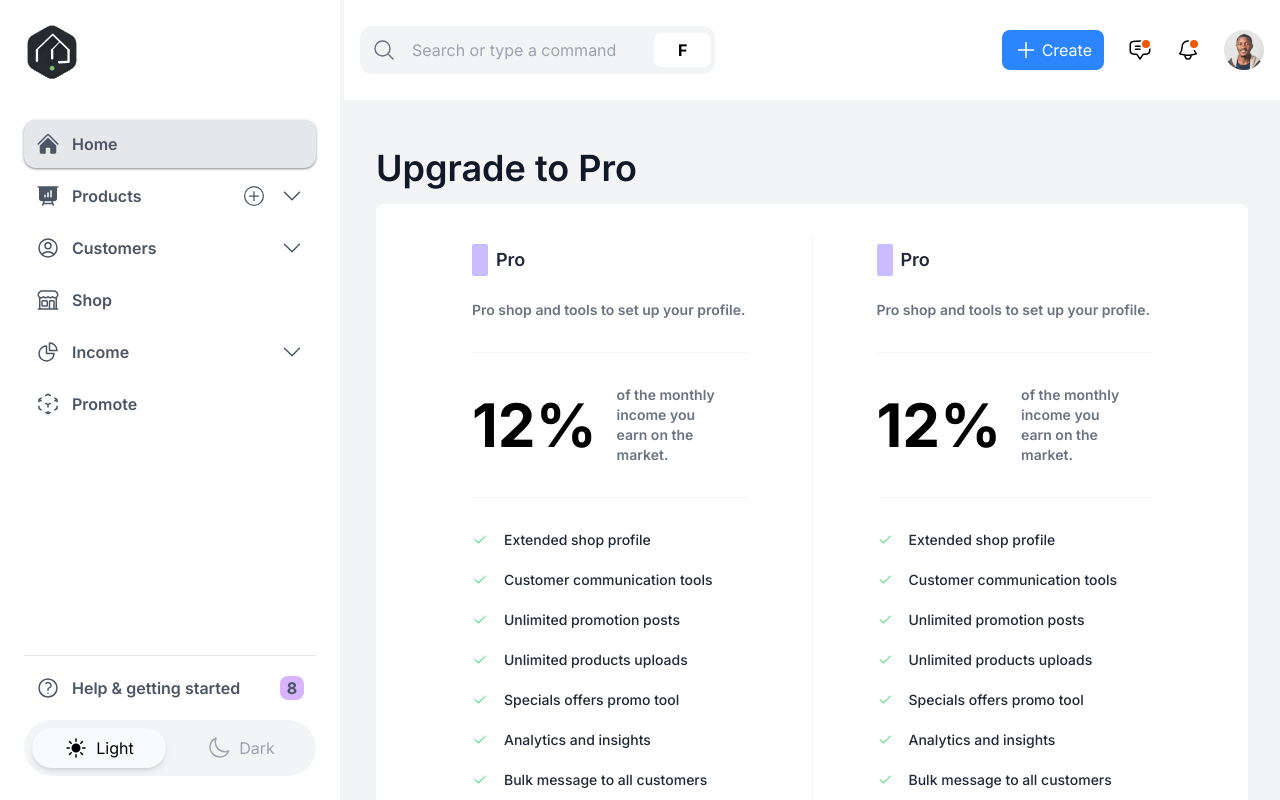
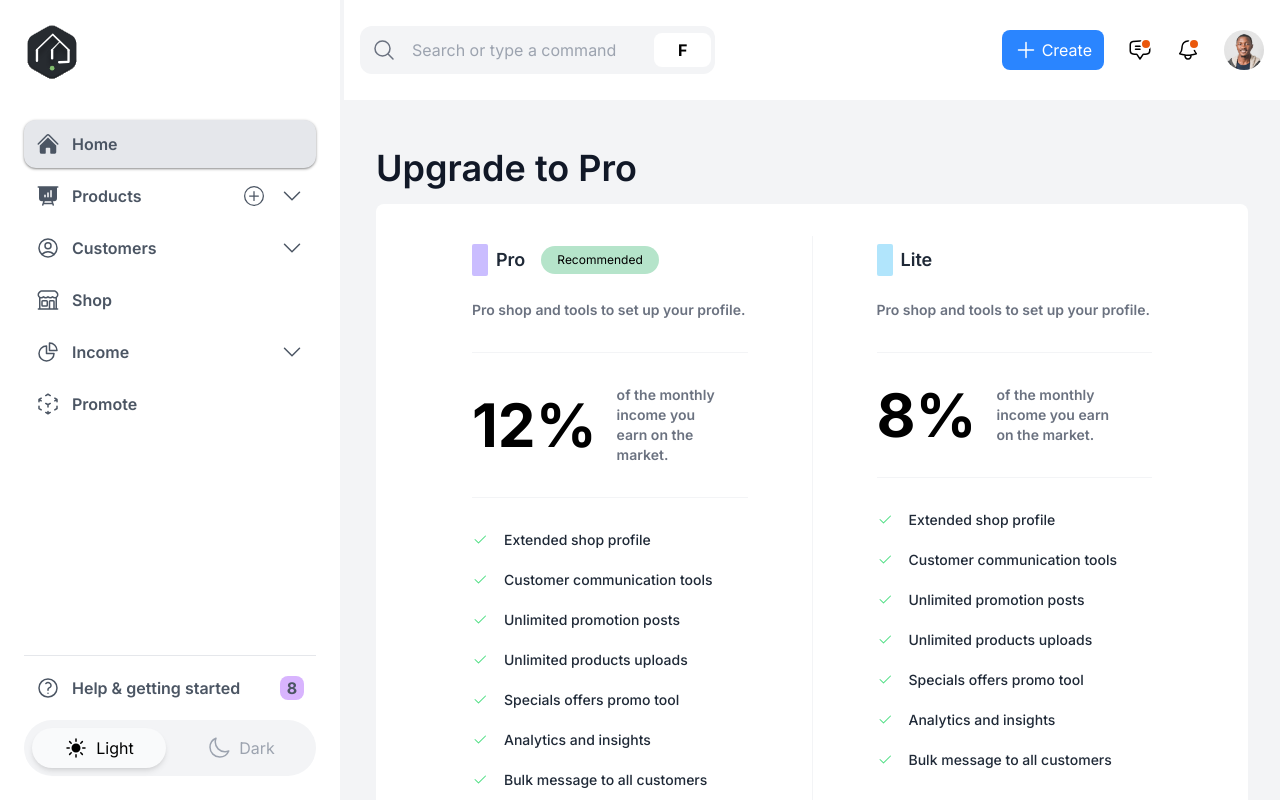
Before and after one commit to IdealBox/Fairlyx-FrontEnd-NEW, a React (Create React App) app: page /vendor/upgrade-plan in a window 1280 px wide. Built offline with nearby package versions, Linux system fonts and the light colour scheme; some icons are missing.

Commit message:
Fixed upgrade to pro card buttons

```diff
--- a/src/screens/vendor/upgrade/components/PlanCard.tsx
+++ b/src/screens/vendor/upgrade/components/PlanCard.tsx
@@ -79,9 +79,9 @@ const PlanCard = ({
 			<button
 				className={`${
 					planType === 'pro'
-						? 'bg-blue-600 hover:bg-blue-700 '
-						: 'hover:bg-blue-50 '
-				}" text-gray-50 w-full py-2 font-semibold rounded-lg text-sm mt-4"`}
+						? 'bg-blue-600 hover:bg-blue-700 text-gray-50 '
+						: 'hover:border-gray-400 text-gray-800 border border-gray-200 dark:text-gray-50 dark:border-gray-700 dark:hover:border-gray-500 '
+				}" w-full py-2 font-semibold rounded-lg text-sm mt-4"`}
 			>
 				{buttonText}
 			</button>
--- a/src/screens/vendor/upgrade/index.tsx
+++ b/src/screens/vendor/upgrade/index.tsx
@@ -5,7 +5,7 @@ import FrequentlyAskQuestions from './components/FrequentlyAskQuestions';
 const planProps: Props = {
 	planType: 'pro',
 	caption: 'Pro shop and tools to set up your profile.',
-	recommended: false,
+	recommended: true,
 	rate: 12,
 	features: [
 		'Extended shop profile',
@@ -31,7 +31,12 @@ const UpgradeToProPage = () => {
 						<PlanCard {...planProps} />
 					</div>
 					<div className="flex-1">
-						<PlanCard {...planProps} />
+						<PlanCard
+							{...planProps}
+							rate={8}
+							recommended={false}
+							planType="lte"
+						/>
 					</div>
 				</div>
 			</div>
```
